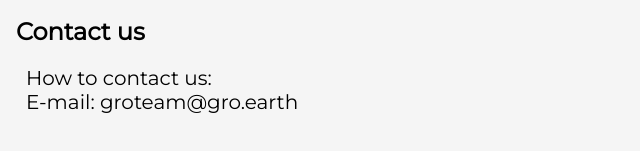
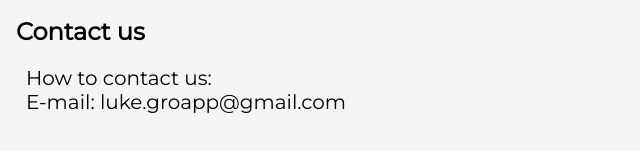
Before and after one commit to Luke-Inc/luke-inc.github.io, a plain HTML site: page contact.html in a window 1280 px wide. Shown: the part 159-310 px from the top of the page, 0-640 px from the left. Drawn offline with Linux system fonts and the light colour scheme.

Commit message:
Update contact.html

```diff
--- a/contact.html
+++ b/contact.html
@@ -31,7 +31,7 @@
             <h2>Contact us</h2>
             <p>
                 How to contact us: <br>
-                E-mail: groteam@gro.earth
+                E-mail: luke.groapp@gmail.com
             </p>
 
         </div>
```
